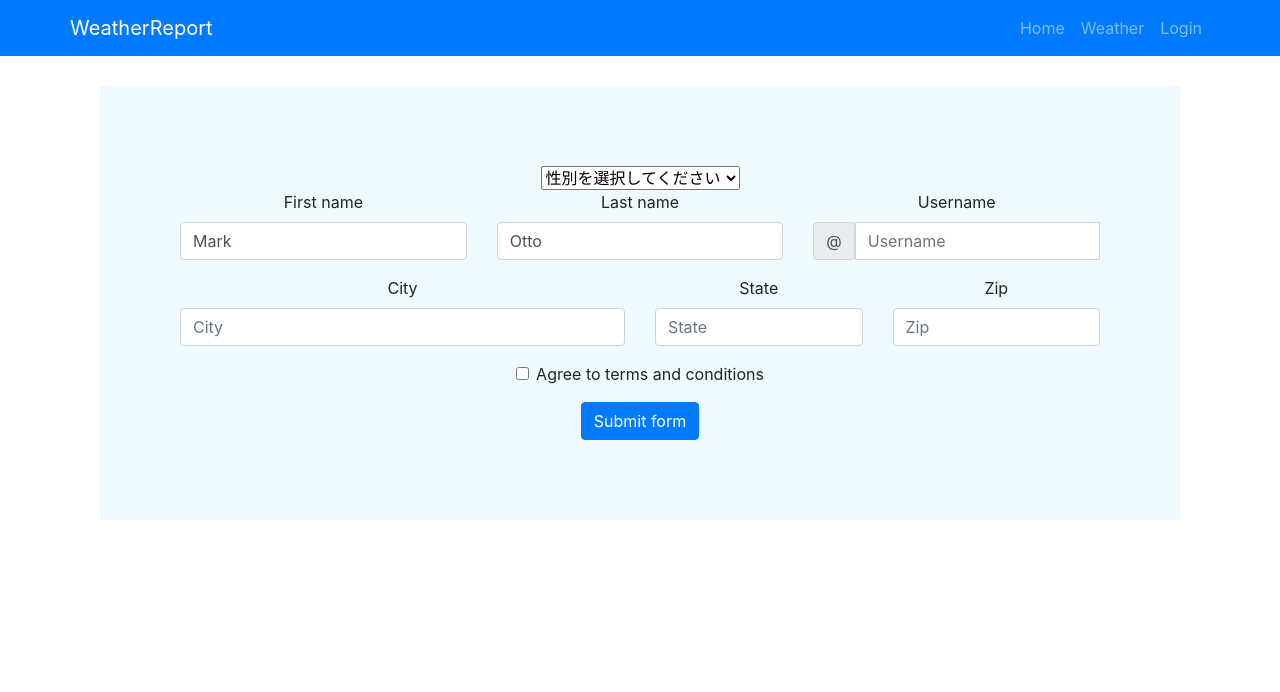
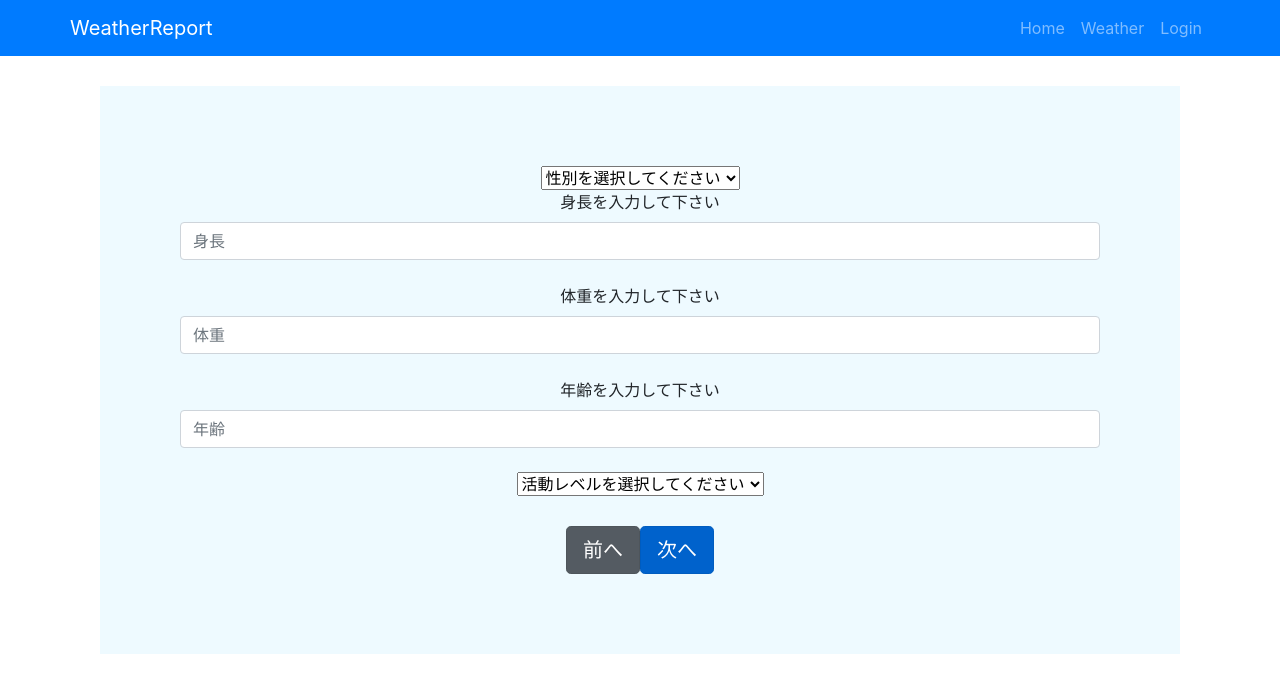
Before and after one commit to Shau00n/Weather-Report-client, a React (Create React App) app in the folder weather-report-client/: page /body in a window 1280 px wide. Shown: the top 692 px of the page. Built offline with nearby package versions, Linux system fonts and the light colour scheme.

Commit message:
form内容を変更（デザイン）

```diff
--- a/weather-report-client/src/pages/body/Body.js
+++ b/weather-report-client/src/pages/body/Body.js
@@ -1,120 +1,62 @@
 import React, { useState } from 'react';
 import styled from 'styled-components';
-import Col from 'react-bootstrap/Col';
 import Button from 'react-bootstrap/Button';
 import Form from 'react-bootstrap/Form';
 import Navbar from '../../components/Navbar';
-import InputGroup from 'react-bootstrap/InputGroup';
-import Row from 'react-bootstrap/Row';
 // import Main from '../../layouts/Main';
 
 function Home() {
     // useStateで管理している値
-    const [val, setVal] = React.useState('');
 
-    // テキストフィールドの値がチェンジされた時
-    const handleChange = (e) => {
-        setVal(e.target.value);
-    };
-
-    // バリデーション回り
-    const [validated, setValidated] = useState(false);
-
-    const handleSubmit = (event) => {
-        const form = event.currentTarget;
-        if (form.checkValidity() === false) {
-            event.preventDefault();
-            event.stopPropagation();
-        }
-
-        setValidated(true);
-    };
 
     return (
         < >
             <Navbar />
             <DIV>
                 {/* 性別選択 */}
-                <Form.Select aria-label="Default select example">
+                <Form.Select aria-label="Default select example" class="form">
                     <option>性別を選択してください</option>
                     <option value="1">男性</option>
                     <option value="2">女性</option>
-                </Form.Select>
+                </Form.Select><br />
                 {/* 身長選択 */}
+                <Form.Label>身長を入力して下さい</Form.Label>
+                <Form.Control
+                    required
+                    type="number"
+                    placeholder="身長"
+                /><br />
                 {/* 体重選択 */}
+                <Form.Label>体重を入力して下さい</Form.Label>
+                <Form.Control
+                    required
+                    type="number"
+                    placeholder="体重"
+                    id='form-weight'
+                /><br />
                 {/* 年齢選択 */}
+                <Form.Label>年齢を入力して下さい</Form.Label>
+                <Form.Control
+                    required
+                    type="number"
+                    placeholder="年齢"
+                /><br />
                 {/* 活動レベル選択 */}
-                <Form noValidate validated={validated} onSubmit={handleSubmit}>
-                    <Row className="mb-3">
-                        <Form.Group as={Col} md="4" controlId="validationCustom01">
-                            <Form.Label>First name</Form.Label>
-                            <Form.Control
-                                required
-                                type="text"
-                                placeholder="First name"
-                                defaultValue="Mark"
-                            />
-                            <Form.Control.Feedback>Looks good!</Form.Control.Feedback>
-                        </Form.Group>
-                        <Form.Group as={Col} md="4" controlId="validationCustom02">
-                            <Form.Label>Last name</Form.Label>
-                            <Form.Control
-                                required
-                                type="text"
-                                placeholder="Last name"
-                                defaultValue="Otto"
-                            />
-                            <Form.Control.Feedback>Looks good!</Form.Control.Feedback>
-                        </Form.Group>
-                        <Form.Group as={Col} md="4" controlId="validationCustomUsername">
-                            <Form.Label>Username</Form.Label>
-                            <InputGroup hasValidation>
-                                <InputGroup.Text id="inputGroupPrepend">@</InputGroup.Text>
-                                <Form.Control
-                                    type="text"
-                                    placeholder="Username"
-                                    aria-describedby="inputGroupPrepend"
-                                    required
-                                />
-                                <Form.Control.Feedback type="invalid">
-                                    Please choose a username.
-                                </Form.Control.Feedback>
-                            </InputGroup>
-                        </Form.Group>
-                    </Row>
-                    <Row className="mb-3">
-                        <Form.Group as={Col} md="6" controlId="validationCustom03">
-                            <Form.Label>City</Form.Label>
-                            <Form.Control type="text" placeholder="City" required />
-                            <Form.Control.Feedback type="invalid">
-                                Please provide a valid city.
-                            </Form.Control.Feedback>
-                        </Form.Group>
-                        <Form.Group as={Col} md="3" controlId="validationCustom04">
-                            <Form.Label>State</Form.Label>
-                            <Form.Control type="text" placeholder="State" required />
-                            <Form.Control.Feedback type="invalid">
-                                Please provide a valid state.
-                            </Form.Control.Feedback>
-                        </Form.Group>
-                        <Form.Group as={Col} md="3" controlId="validationCustom05">
-                            <Form.Label>Zip</Form.Label>
-                            <Form.Control type="text" placeholder="Zip" required />
-                            <Form.Control.Feedback type="invalid">
-                                Please provide a valid zip.
-                            </Form.Control.Feedback>
-                        </Form.Group>
-                    </Row>
-                    <Form.Group className="mb-3">
-                        <Form.Check
-                            required
-                            label="Agree to terms and conditions"
-                            feedback="You must agree before submitting."
-                            feedbackType="invalid"
-                        />
-                    </Form.Group>
-                    <Button type="submit">Submit form</Button>
-                </Form>
+                <Form.Select aria-label="Default select example" class="form">
+                    <option>活動レベルを選択してください</option>
+                    <option value="1..0">椅子に座って静かにしている</option>
+                    <option value="1.4">立って仕事をしている</option>
+                    <option value="1.9">軽い荷物を運んでいる</option>
+                </Form.Select><br />
+
+                <DIV2 >
+                    <Button variant="secondary" size="lg" active href="/">
+                        前へ
+                    </Button>
+                    <Button variant="primary" size="lg" active href="result">
+                        次へ
+                    </Button>{' '}
+                </DIV2>
 
             </DIV>
         </>
@@ -147,3 +89,13 @@ const DIV = styled.div`
     padding: 80px
 
 `
+const DIV2 = styled.div`
+text-align: center;
+margin-top: 30px;
+
+`
+
+// .Select.Form `
+// weight: 80%;
+
+// `
```
